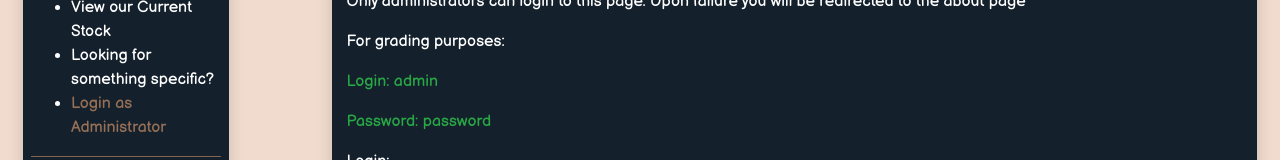
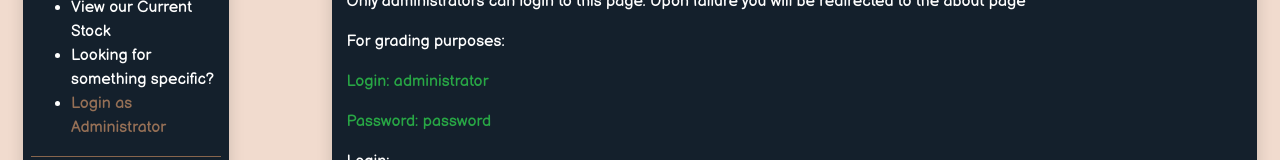
Before and after one commit to ivan264/itp404-final-project, a React (Create React App) app: page /login-page in a window 1280 px wide. Shown: the part 383-543 px from the top of the page. Built offline with nearby package versions, Linux system fonts and the light colour scheme.

Commit message:
before-context

```diff
--- a/mock-api/db.json
+++ b/mock-api/db.json
@@ -3,7 +3,7 @@
     {
       "id": 1,
       "admin_name": "administrator",
-      "admin_password": "paassword"
+      "admin_password": "password"
     }
   ],
   "products": [
--- a/src/App.js
+++ b/src/App.js
@@ -1,5 +1,4 @@
 import "./App.css";
-
 import {
   BrowserRouter as Router,
   Switch,
@@ -17,8 +16,12 @@ import WildCardPage from "./other-pages/WildCardPage";
 import LoginPage from "./other-pages/LoginPage";
 import LogoutPage from "./other-pages/LogoutPage";
 import SuccessPage from "./other-pages/SuccessPage";
+import { useState } from "react";
 
 function App() {
+
+  const [isLoggedIn, setLoggedIn] = useState(false);
+
   return (
     <Router>
       {/* this is the banner that is shown across all router pages */}
@@ -77,6 +80,7 @@ function App() {
               </li>
             </ul>
             {/* represents the division between authorize/not */}
+
             <hr className="brown-hr"></hr>
             <ul className="text-left mt-2">
               <li>
--- a/src/other-pages/LoginPage.js
+++ b/src/other-pages/LoginPage.js
@@ -10,7 +10,7 @@ export default function LoginPage() {
       <hr className="brown-hr"></hr>
       <p>Only administrators can login to this page. Upon failure you will be redirected to the about page</p>
       <p>For grading purposes: </p>
-      <p className="text-success">Login: admin</p>
+      <p className="text-success">Login: administrator</p>
       <p className="text-success">Password: password</p>
       <form className="mb-4">
         <div className="form-group">
```
